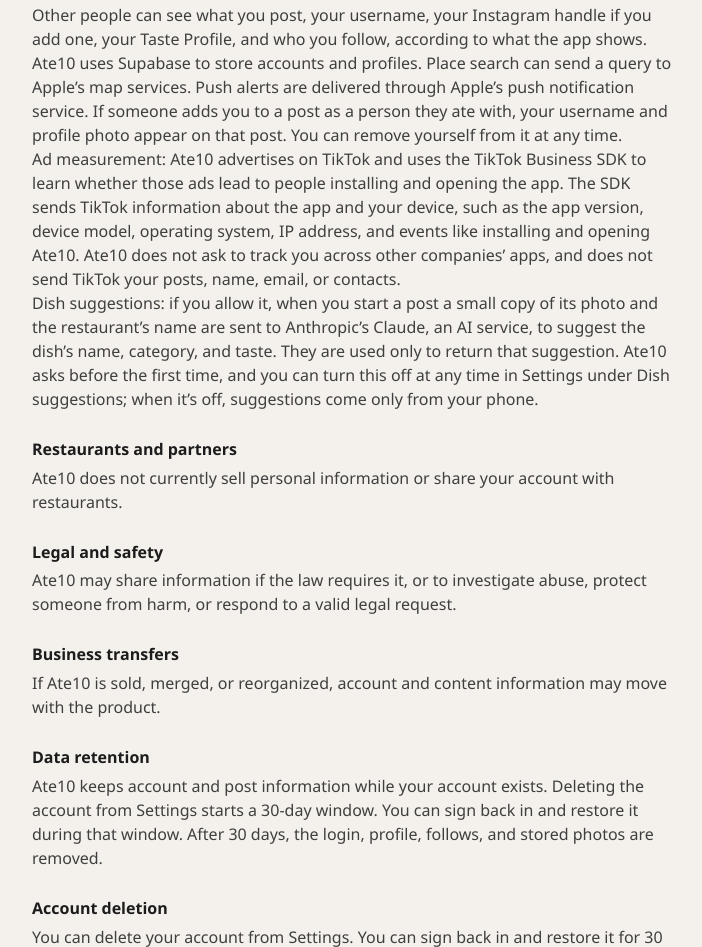
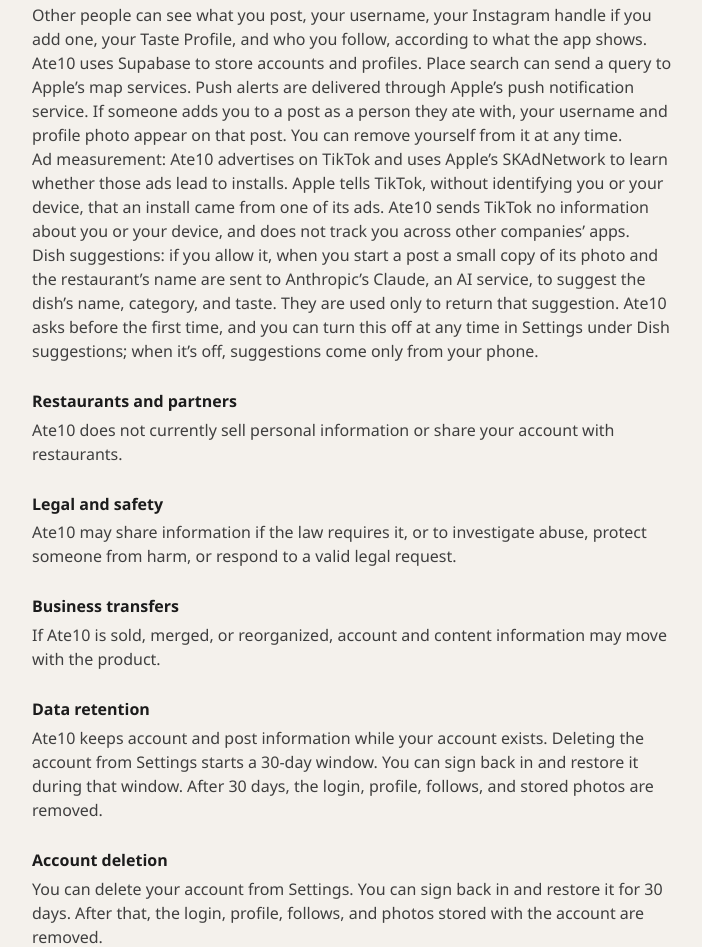
Before and after one commit to roymkkim/ate10-site, a plain HTML site: page privacy.html in a window 1280 px wide. Shown: the part 851-1798 px from the top of the page, without its empty margins (288-990 px from the left). Drawn offline with Linux system fonts and the light colour scheme.

Commit message:
Privacy: ad measurement through Apple's SKAdNetwork only (no data to TikTok)

```diff
--- a/privacy.html
+++ b/privacy.html
@@ -35,7 +35,7 @@
 
     <h2>Data sharing</h2>
     <p>Other people can see what you post, your username, your Instagram handle if you add one, your Taste Profile, and who you follow, according to what the app shows. Ate10 uses Supabase to store accounts and profiles. Place search can send a query to Apple’s map services. Push alerts are delivered through Apple’s push notification service. If someone adds you to a post as a person they ate with, your username and profile photo appear on that post. You can remove yourself from it at any time.</p>
-    <p>Ad measurement: Ate10 advertises on TikTok and uses the TikTok Business SDK to learn whether those ads lead to people installing and opening the app. The SDK sends TikTok information about the app and your device, such as the app version, device model, operating system, IP address, and events like installing and opening Ate10. Ate10 does not ask to track you across other companies’ apps, and does not send TikTok your posts, name, email, or contacts.</p>
+    <p>Ad measurement: Ate10 advertises on TikTok and uses Apple’s SKAdNetwork to learn whether those ads lead to installs. Apple tells TikTok, without identifying you or your device, that an install came from one of its ads. Ate10 sends TikTok no information about you or your device, and does not track you across other companies’ apps.</p>
     <p>Dish suggestions: if you allow it, when you start a post a small copy of its photo and the restaurant’s name are sent to Anthropic’s Claude, an AI service, to suggest the dish’s name, category, and taste. They are used only to return that suggestion. Ate10 asks before the first time, and you can turn this off at any time in Settings under Dish suggestions; when it’s off, suggestions come only from your phone.</p>
 
     <h2>Restaurants and partners</h2>
```
